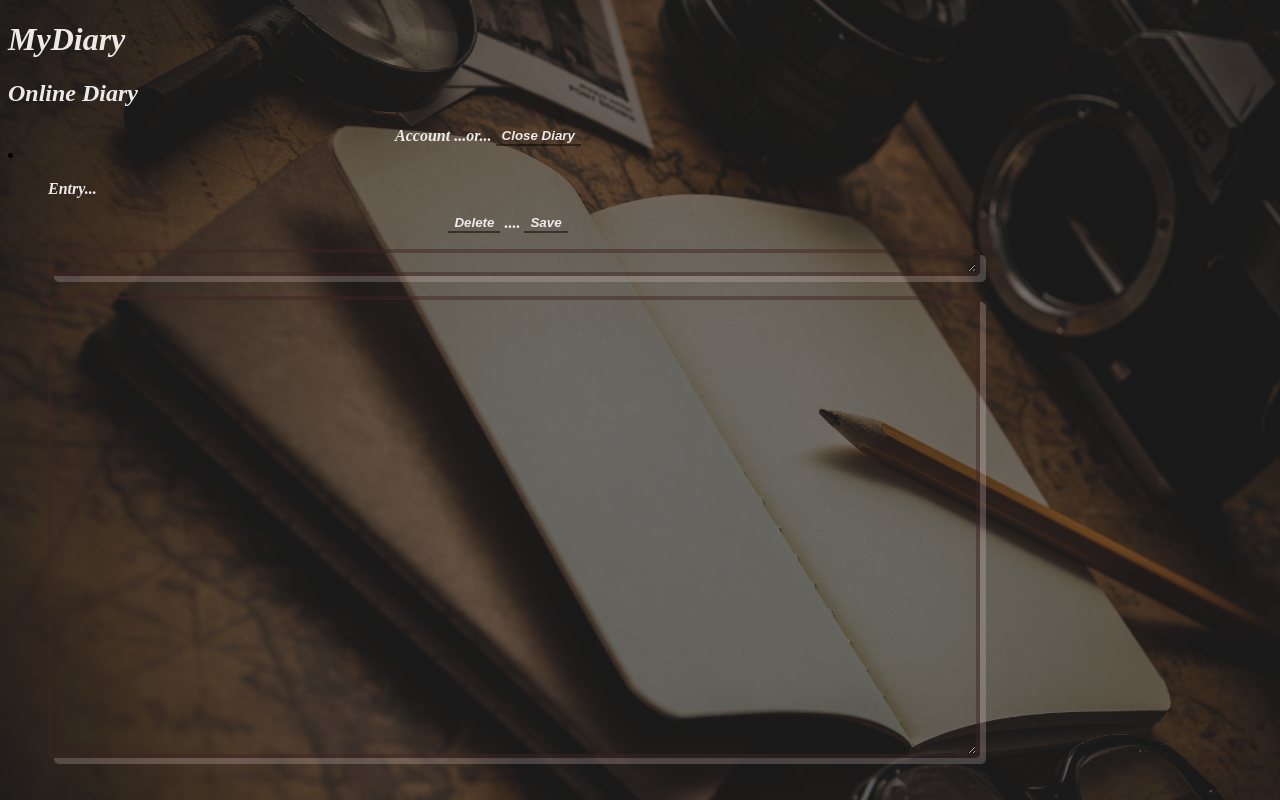
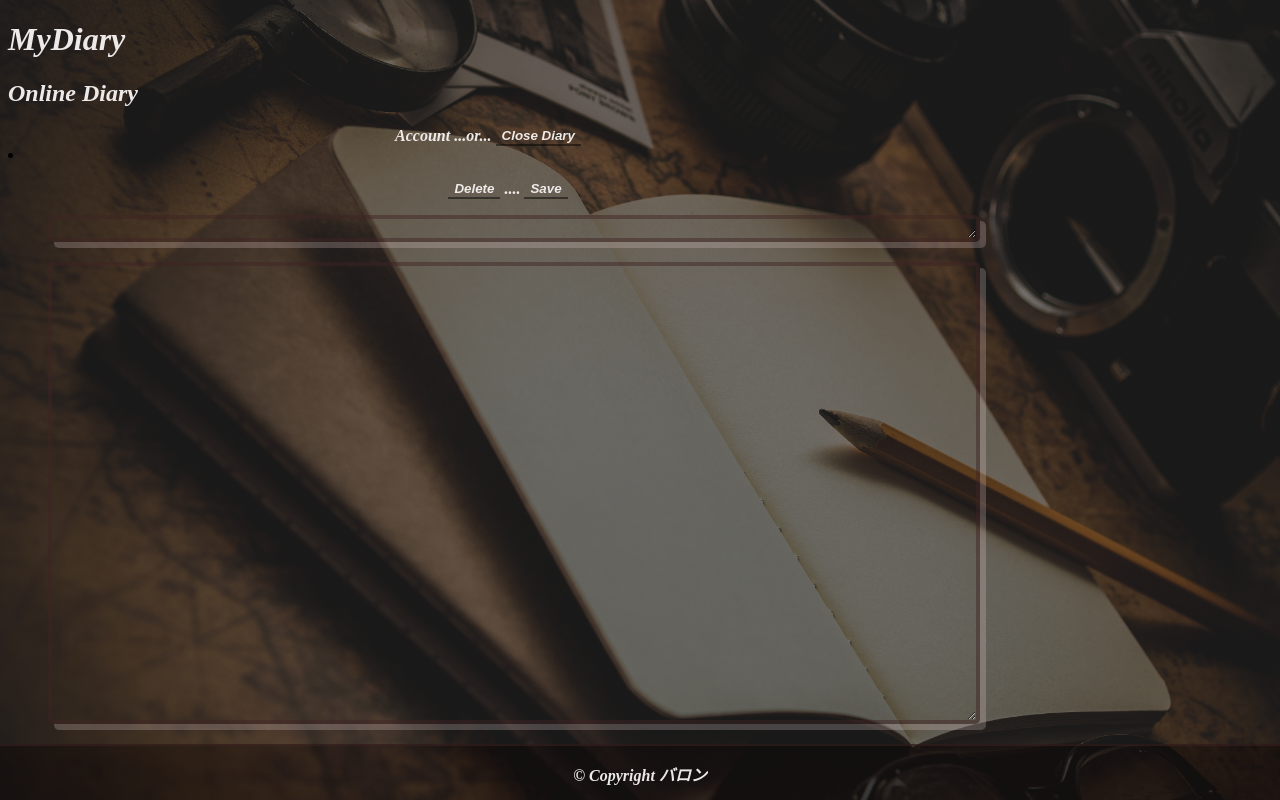
Before and after one commit to RonKbS/baron_s_online_journal, a Flask app: page /entry in a window 1280 px wide. Run offline with Flask 2, Linux system fonts and the light colour scheme.

Commit message:
Add footer to the rest of the pages

```diff
--- a/app/templates/account.html
+++ b/app/templates/account.html
@@ -91,6 +91,9 @@
             </form>
         </table>
     </div>
+    <div class="footer">
+        <p class="appear">© Copyright バロン</p>
+    </div>
 </body>
 
 </html>
--- a/app/templates/create.html
+++ b/app/templates/create.html
@@ -56,4 +56,7 @@
             </tr>
         </table>
     </form>
+    <div class="footer">
+        <p class="appear">© Copyright バロン</p>
+    </div>
 </body>
--- a/app/templates/entry.html
+++ b/app/templates/entry.html
@@ -22,9 +22,6 @@
     <div class="list">
         <li>
             <ul>
-                <label for="entry" class="appear">Entry...</label>
-            </ul>
-            <ul>
                 <div class="appear">
                     <input type="button" onclick="delete_entry()" value="Delete" class="appear"></input>
                     <span>....</span>
@@ -42,6 +39,9 @@
             </script>
         </li>
     </div>
+    <div class="footer">
+        <p class="appear">© Copyright バロン</p>
+    </div>
 </body>
 
 </html>
--- a/app/templates/home_page.html
+++ b/app/templates/home_page.html
@@ -28,6 +28,9 @@
             </script>
         </table>
     </div>
+    <div class="footer">
+        <p class="appear">© Copyright バロン</p>
+    </div>
 </body>
 
 </html>
```
